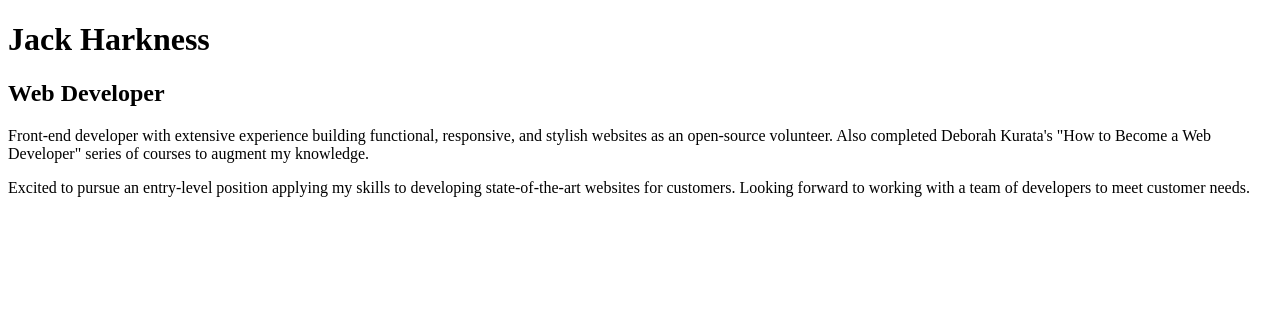
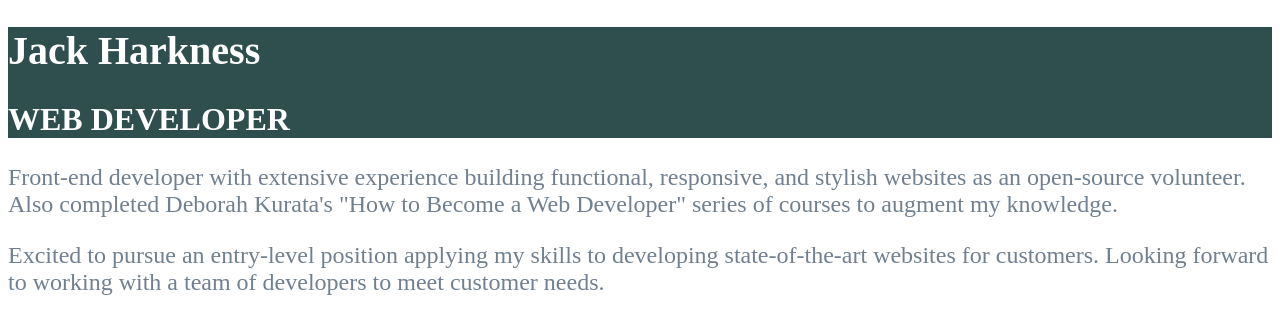
Before and after one commit to DeborahK/Gentle-Introduction-to-CSS, a plain HTML site: page resume/index.html in a window 1280 px wide. Drawn offline with Linux system fonts and the light colour scheme.

Commit message:
Add Inline CSS demo

```diff
--- a/resume/index.html
+++ b/resume/index.html
@@ -7,16 +7,16 @@
   <title>Jack Harkness CV</title>
 </head>
 <body>
-  <header>
-    <h1>Jack Harkness</h1>
-    <h2>Web Developer</h2>
+  <header style="background-color:darkslategray;">
+    <h1 style="font-size:40px; color:white;">Jack Harkness</h1>
+    <h2 style="font-size:32px; color:white; text-transform:uppercase;">Web Developer</h2>
   </header>
 
   <main>
-    <p>Front-end developer with extensive experience building functional, responsive,
+    <p style="font-size:24px; color:slategray;">Front-end developer with extensive experience building functional, responsive,
       and stylish websites as an open-source volunteer. Also completed Deborah Kurata's
       "How to Become a Web Developer" series of courses to augment my knowledge.</p>
-    <p>Excited to pursue an entry-level position applying my skills to developing
+    <p style="font-size:24px; color:slategray;">Excited to pursue an entry-level position applying my skills to developing
       state-of-the-art websites for customers. Looking forward to working with a
       team of developers to meet customer needs.</p>
   </main>
```
